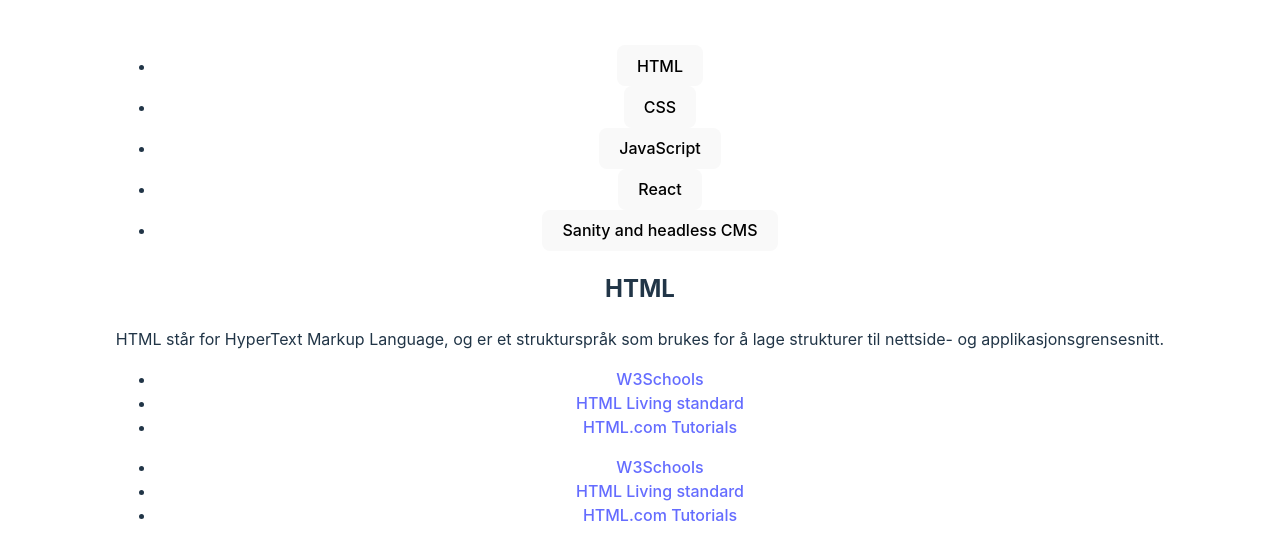
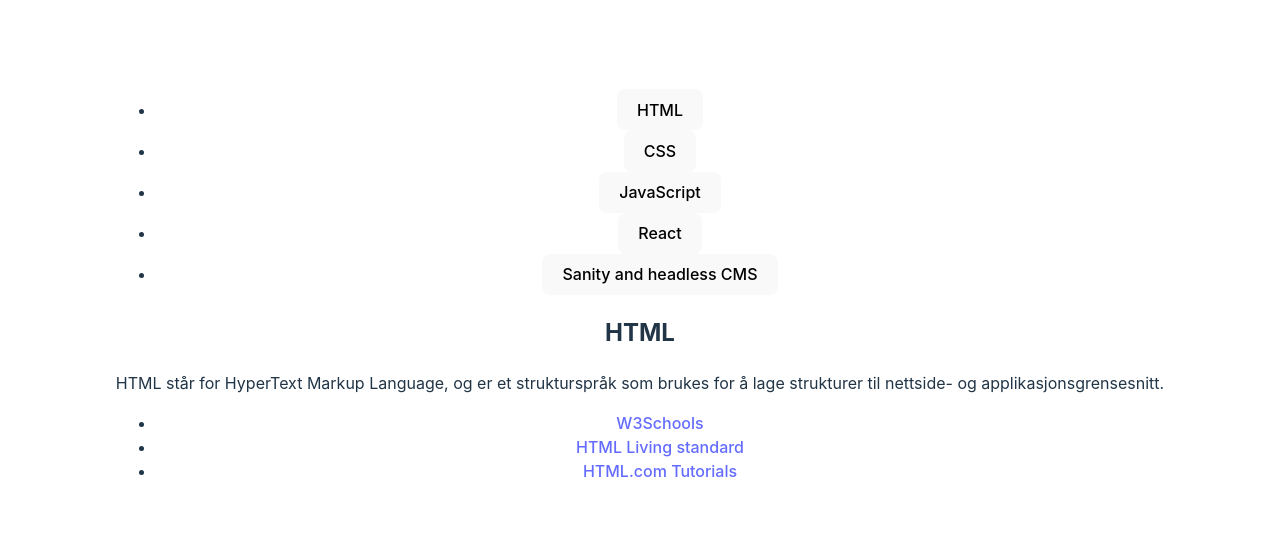
Before and after one commit to Critikaal/uin23ak3_resourceapp_group3, a React (Vite) app: page / in a window 1280 px wide. Shown: the part 114-674 px from the top of the page. Built offline with nearby package versions, Linux system fonts and the light colour scheme.

Commit message:
Delt alt i komp. og alt funker seperat.
Har fått delt opp alt sammen og sikret at alt funker med oppdatering av data som vises. Har også kommentert all koden som jeg har skrevet

```diff
--- a/src/components/Header.jsx
+++ b/src/components/Header.jsx
@@ -8,14 +8,15 @@
         <>
         <nav>
             <ul id="tabs">
-              {/* Mapping over resources to create buttons */}
+              {/* Mapper ut fra resourse for å lage knapper */}
               {resources.map((resource, index) => (
                 <li key={index}>
                   <button
+                    // Setter klassen active på kategorien som er lik det som står i active category
                     className={activeCategory === resource.category ? 'active' : ''}
-                    onClick={() => handleCategoryChange(resource.category)}
-                    data-category={resource.category}
-                  >
+                    // onClicken gjør at den endrer den aktive kategorien til den brukeren trykker på.
+                    onClick={() => handleCategoryChange(resource.category)}>
+                    {/* Teksten som står i selve knappen på nettsiden. */}
                     {resource.category}
                   </button>
                 </li>
--- a/src/components/Layout.jsx
+++ b/src/components/Layout.jsx
@@ -2,28 +2,26 @@
 import Header from './Header'
 import Resources from './Resources'
 import Links from "./Links";
-import { resources } from "../assets/ressurser";
 import { useState } from "react";
 
 export default function Layout({resource}){
+    // lager en aktiv kategori som blir brukt til å skrive ut riktig data fra arrayen ressurser.js. Og useState er bare for å sette en default kategori
     const [activeCategory, setActiveCategory] = useState('HTML');
 
-
+    // Endrer sånn at kategorien blir satt til riktig i forhold til hvilken som blir trykket på.
     const handleCategoryChange = (category) => {
         setActiveCategory(category);
     };
 return (
     <>
     <div id="center-box">
+        {/* f.eks. resource={resource} blir brukt til å sende ut en prop med navnet resource */}
         <Header resource={resource} activeCategory={activeCategory} handleCategoryChange={handleCategoryChange}></Header>
         <div id="main-content">
             <Resources resource={resource} activeCategory={activeCategory} handleCategoryChange={handleCategoryChange}></Resources>
             <Links resource={resource} activeCategory={activeCategory} handleCategoryChange={handleCategoryChange}/>
         </div>
     </div>
-
-    <script src="./assests/resourcechanger.js"></script>
-    <script src="./assests/ressurser.js"></script>
     </>
 )
 }
--- a/src/components/Links.jsx
+++ b/src/components/Links.jsx
@@ -1,21 +1,23 @@
-import { resources } from "../assets/ressurser"
+// Importerer ressursene fra en fil
+import { resources } from "../assets/ressurser";
 
-export default function Links({resource}) {
-    return(
+// Definerer en funksjonell komponent kalt Links med en props kalt activeCategory
+export default function Links({ activeCategory }) {
+    // Returnerer JSX-innhold
+    return (
         <>
-        <ul>
-                <li><a href="https://www.w3schools.com/html/">W3Schools</a></li>
-                <li><a href="https://html.spec.whatwg.org/multipage/">HTML Living standard</a></li>
-                <li><a href="https://html.com/">HTML.com Tutorials</a></li>
-        </ul>
-            {/* <ul>
-            {resources.sources.map((source, idx) => (
-            <li key={idx}>
-                <a href={source.url}>{source.title}</a>
-            </li>
+            {/* Mapper over ressursene og genererer et <ul>-element for hver ressurs */}
+            {resources.map((resource, index) => (
+                <ul key={index} style={{ display: activeCategory === resource.category ? "block" : "none" }}>
+                    {/* Mapper over kildene til hver ressurs og genererer et <li>-element for hver kilde */}
+                    {resource.sources.map((source, idx) => (
+                        <li key={idx}>
+                            {/* Viser en lenke for hver kilde */}
+                            <a href={source.url}>{source.title}</a>
+                        </li>
+                    ))}
+                </ul>
             ))}
-            </ul> */}
-
         </>
-    )
+    );
 }
--- a/src/components/Resources.jsx
+++ b/src/components/Resources.jsx
@@ -1,25 +1,22 @@
-import { useParams } from "react-router-dom"
-import {resources} from "../assets/ressurser"
-import { useState } from "react";
+// Importerer nødvendige moduler fra React-pakken
+import { useParams } from "react-router-dom"; // Importerer useParams hook fra react-router-dom
+import { resources } from "../assets/ressurser"; // Importerer ressursene fra en fil
+import { useState } from "react"; // Importerer useState hook fra React
 
-export default function Resources ({activeCategory}) {
-
+// Definerer en funksjonell komponent kalt Resources med en props kalt activeCategory
+export default function Resources({ activeCategory }) {
+    // Returnerer JSX-innhold
     return (
         <>
-            {/* Displaying content based on activeCategory */}
+            {/* Viser innhold basert på den aktive kategorien */}
+            {/* Mapper over ressursene og genererer et div-element for hver ressurs */}
             {resources.map((resource, index) => (
                 <div key={index} style={{ display: activeCategory === resource.category ? 'block' : 'none' }}>
+                    {/* Viser kategorien og teksten for hver ressurs */}
                     <h2>{resource.category}</h2>
                     <p>{resource.text}</p>
-                <ul>
-                  {resource.sources.map((source, idx) => (
-                    <li key={idx}>
-                      <a href={source.url}>{source.title}</a>
-                    </li>
-                  ))}
-                </ul>
                 </div>
             ))}
         </>
     );
-    };
+}
```
Lines whose indentation alone changed are shown as unchanged.
